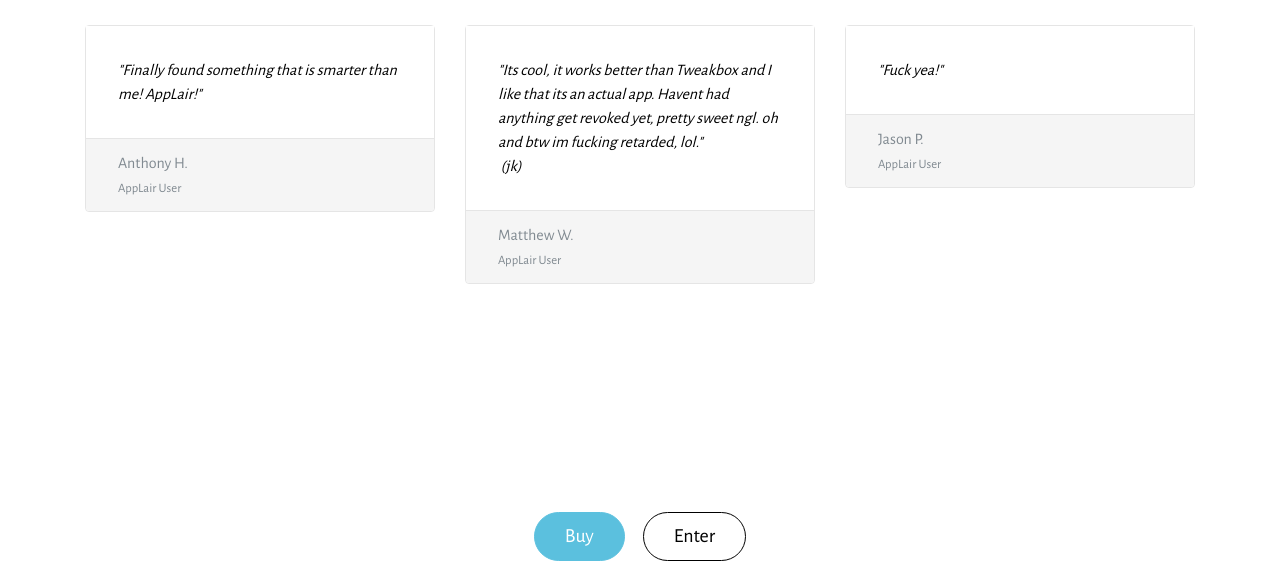
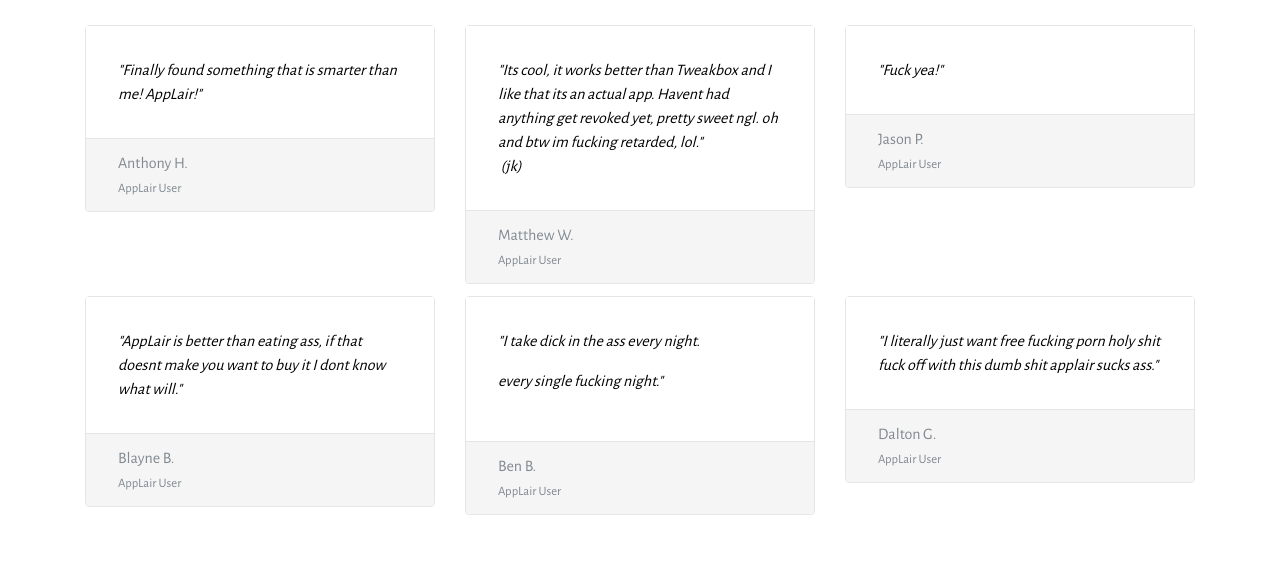
Before and after one commit to applair/applair, a plain HTML site: page page1.html in a window 1280 px wide. Shown: the part 694-1257 px from the top of the page. Drawn offline with nearby package versions, Linux system fonts and the light colour scheme.

Commit message:
create github pages

```diff
--- a/page1.html
+++ b/page1.html
@@ -47,7 +47,7 @@
     </div>
 </section>
 
-<section class="mbr-section mbr-section-small" id="testimonials1-9" data-rv-view="33" style="background-color: rgb(255, 255, 255); padding-top: 4.5rem; padding-bottom: 4.5rem;">
+<section class="mbr-section mbr-section-small" id="testimonials1-9" data-rv-view="33" style="background-color: rgb(255, 255, 255); padding-top: 4.5rem; padding-bottom: 0rem;">
     <div>
 
         <div class="container">
@@ -75,6 +75,43 @@
                         <div class="card-block"><em>"Fuck yea!"</em></div>
                         <div class="card-footer text-muted">
                             <div>Jason P.</div>
+                            <small>AppLair User</small>
+                        </div>
+                    </div>
+                </div>
+            </div>
+        </div>
+    </div>
+</section>
+
+<section class="mbr-section mbr-section-small" id="testimonials1-1i" data-rv-view="157" style="background-color: rgb(255, 255, 255); padding-top: 0rem; padding-bottom: 4.5rem;">
+    <div>
+
+        <div class="container">
+
+
+            <div class="row mbr-testimonial-cards">
+                <div class="col-xs-12 col-sm-6 col-md-4">
+                    <div class="card">
+                        <div class="card-block"><em>"AppLair is better than eating ass, if that doesnt make you want to buy it I dont know what will."</em></div>
+                        <div class="card-footer text-muted">
+                            <div>Blayne B.</div>
+                            <small>AppLair User</small>
+                        </div>
+                    </div>
+                </div><div class="col-xs-12 col-sm-6 col-md-4">
+                    <div class="card">
+                        <div class="card-block"><p><em>"I take dick in the ass every night.</em></p><p><em>every single fucking night."</em></p></div>
+                        <div class="card-footer text-muted">
+                            <div>Ben B.</div>
+                            <small>AppLair User</small>
+                        </div>
+                    </div>
+                </div><div class="col-xs-12 col-sm-6 col-md-4">
+                    <div class="card">
+                        <div class="card-block"><em>"I literally just want free fucking porn holy shit fuck off with this dumb shit applair sucks ass."</em></div>
+                        <div class="card-footer text-muted">
+                            <div>Dalton G.</div>
                             <small>AppLair User</small>
                         </div>
                     </div>
```
Also changed, not shown: page2.html (+1 -1 lines), 1 other file.
